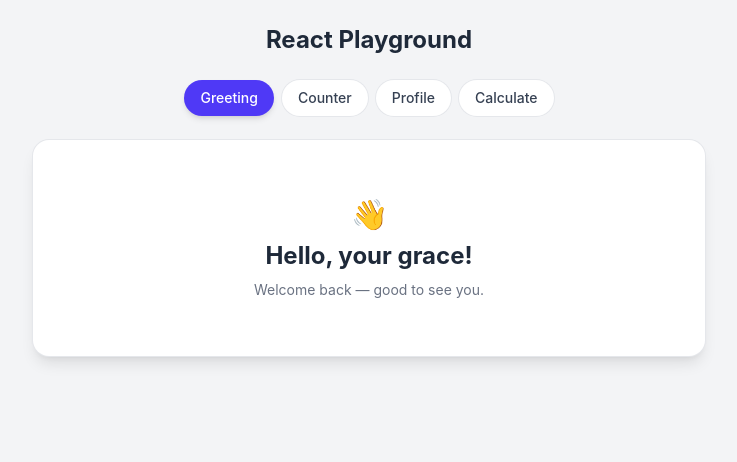
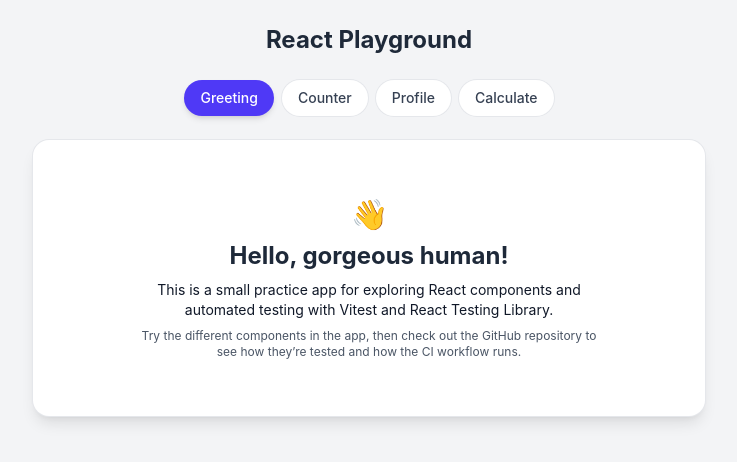
Before and after one commit to hlakokabelo/vitest-practice, a React (Vite) app: page / in a window 1280 px wide. Shown: the top 462 px of the page, without its empty margins (271-1008 px from the left). Built offline with nearby package versions, Linux system fonts and the light colour scheme.

Commit message:
feat: update practice app intro and greeting

```diff
--- a/src/App.jsx
+++ b/src/App.jsx
@@ -12,7 +12,7 @@
     {
       id: "greeting",
       label: "Greeting",
-      component: <Greeting name="your grace" />,
+      component: <Greeting name="gorgeous human" />,
     },
     { id: "counter", label: "Counter", component: <Counter /> },
     {
--- a/src/components/Greeting.jsx
+++ b/src/components/Greeting.jsx
@@ -2,13 +2,24 @@
   const displayName = name || "World";
 
   return (
-    <div className="rounded-2xl pt-14 pb-14 bg-white p-6 shadow-lg ring-1 ring-gray-200">
+    <div className="rounded-2xl pt-14 pb-14  bg-white p-6 shadow-lg ring-1 ring-gray-200">
       <div className="flex flex-col items-center gap-2 text-center">
         <span className="text-3xl">👋</span>
+
         <h1 className="text-2xl font-bold text-gray-800">
           Hello, {displayName}!
         </h1>
-        <p className="text-sm text-gray-500">Welcome back — good to see you.</p>
+
+        <p className="text-sm w-3/4 text-gray-900">
+          This is a small practice app for exploring React components and
+          automated testing with Vitest and React Testing Library.
+        </p>
+
+        <p className="text-xs  w-3/4 text-gray-600">
+          Try the different components in the app, then check out the GitHub
+          repository to see how they’re tested and how the CI workflow
+          runs.{" "}
+        </p>
       </div>
     </div>
   );
```
